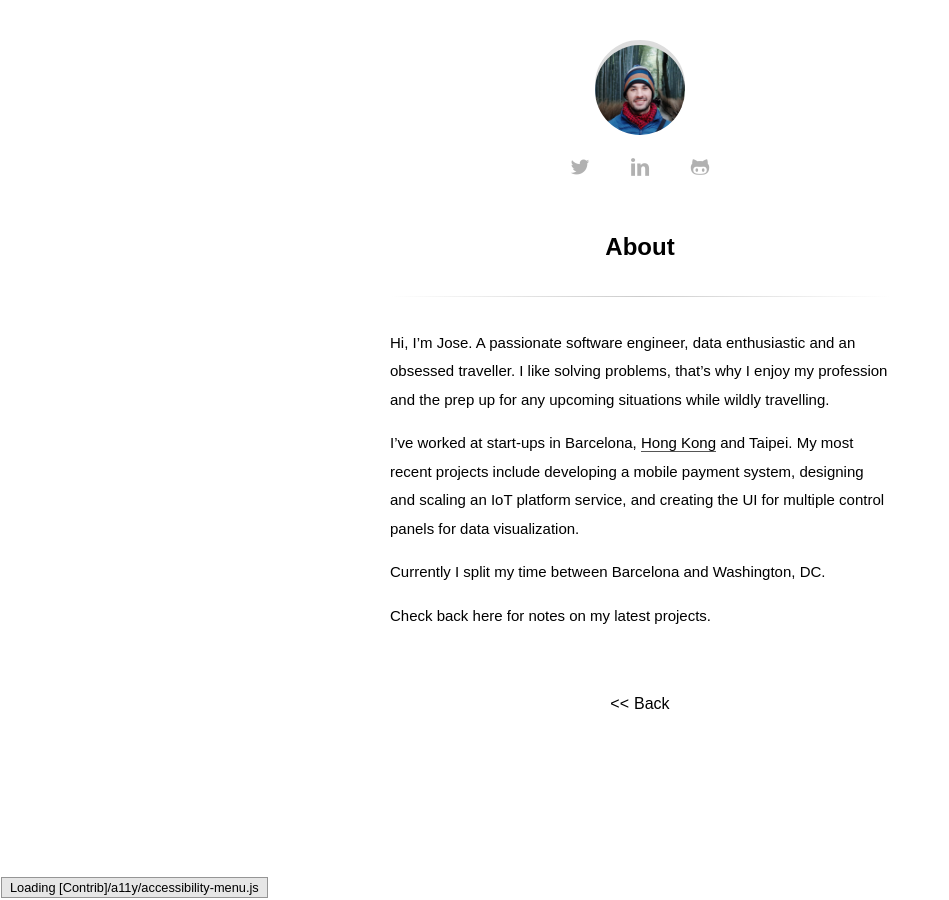
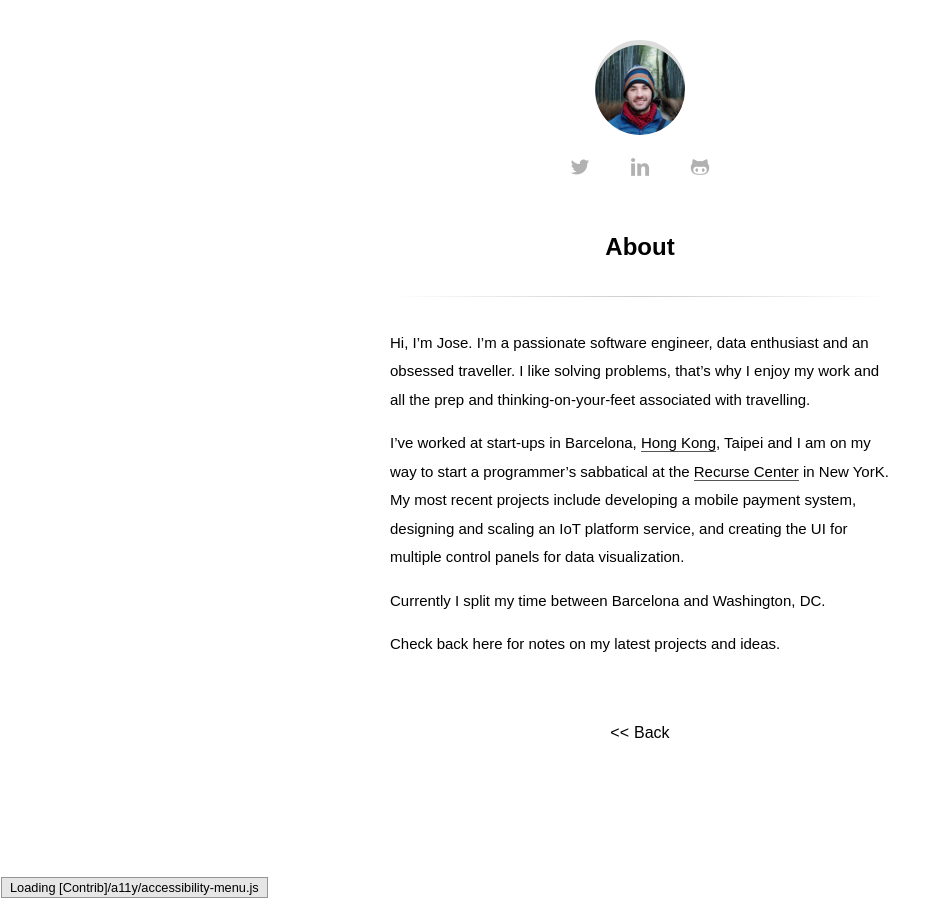
Before and after one commit to jootse84/jootse84.github.io, a Jekyll site: the page built from about.md, in a window 1280 px wide. Shown: the whole page, without its empty margins (0-949 px from the left). Built offline with Jekyll 4.4.1, drawn with Linux system fonts in a browser that asks for light colours; some web fonts are replaced.

Commit message:
Modified about page

```diff
--- a/about.md
+++ b/about.md
@@ -3,10 +3,10 @@ layout: page
 title: About
 ---
 
-Hi, I’m Jose. A passionate software engineer, data enthusiastic and an obsessed traveller. I like solving problems, that's why I enjoy my profession and the prep up for any upcoming situations while wildly travelling.
+Hi, I’m Jose. I'm a passionate software engineer, data enthusiast and an obsessed traveller. I like solving problems, that’s why I enjoy my work and all the prep and thinking-on-your-feet associated with travelling.
 
-I’ve worked at start-ups in Barcelona, [Hong Kong](https://www.hkstp.org/en/index.aspx) and Taipei. My most recent projects include developing a mobile payment system, designing and scaling an IoT platform service, and creating the UI for multiple control panels for data visualization.
+I’ve worked at start-ups in Barcelona, [Hong Kong](https://www.hkstp.org/en/index.aspx), Taipei and I am on my way to start a programmer's sabbatical at the [Recurse Center](https://www.recurse.com/) in New YorK. My most recent projects include developing a mobile payment system, designing and scaling an IoT platform service, and creating the UI for multiple control panels for data visualization.
 
 Currently I split my time between Barcelona and Washington, DC.
 
-Check back here for notes on my latest projects.
+Check back here for notes on my latest projects and ideas.
```
